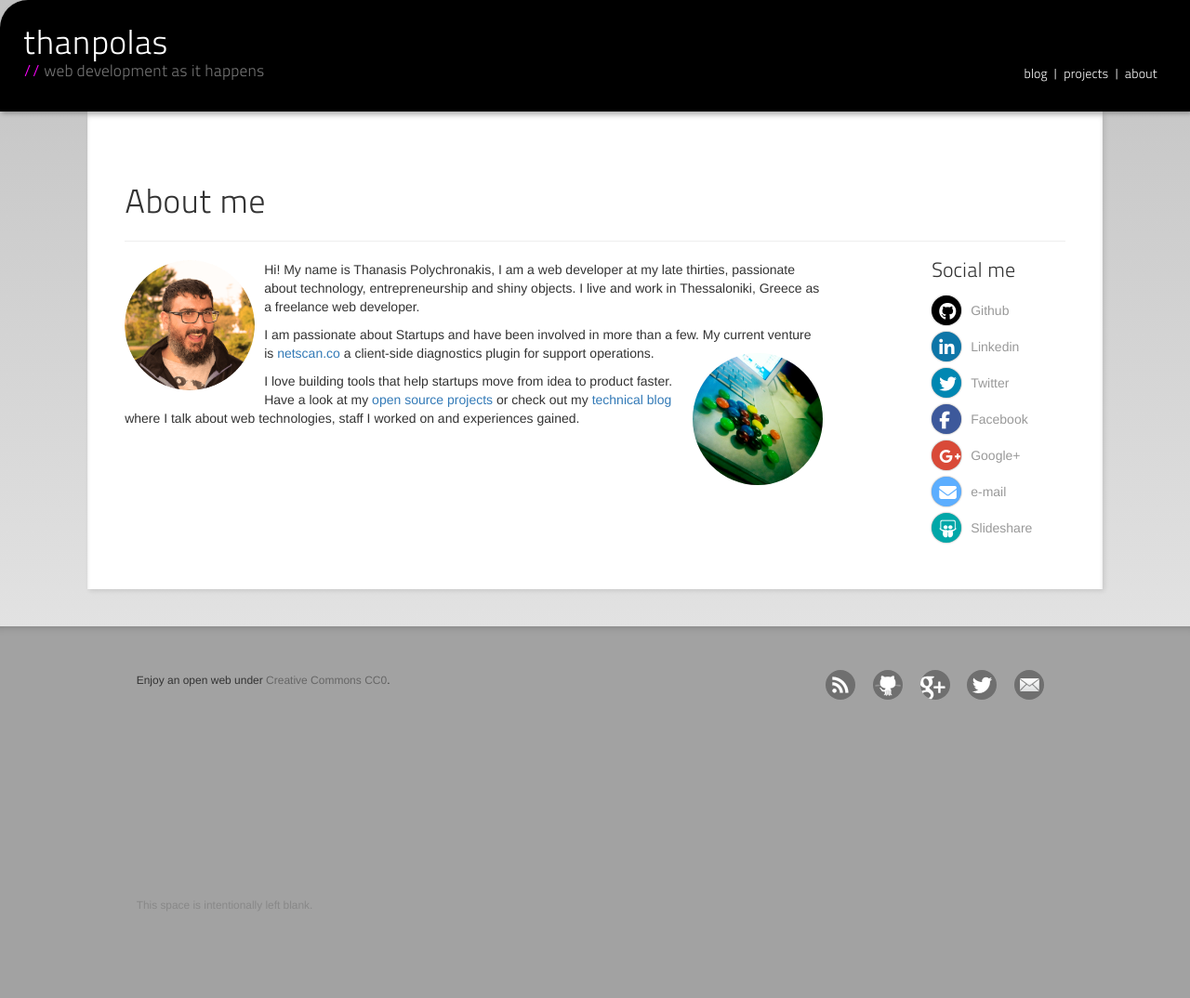
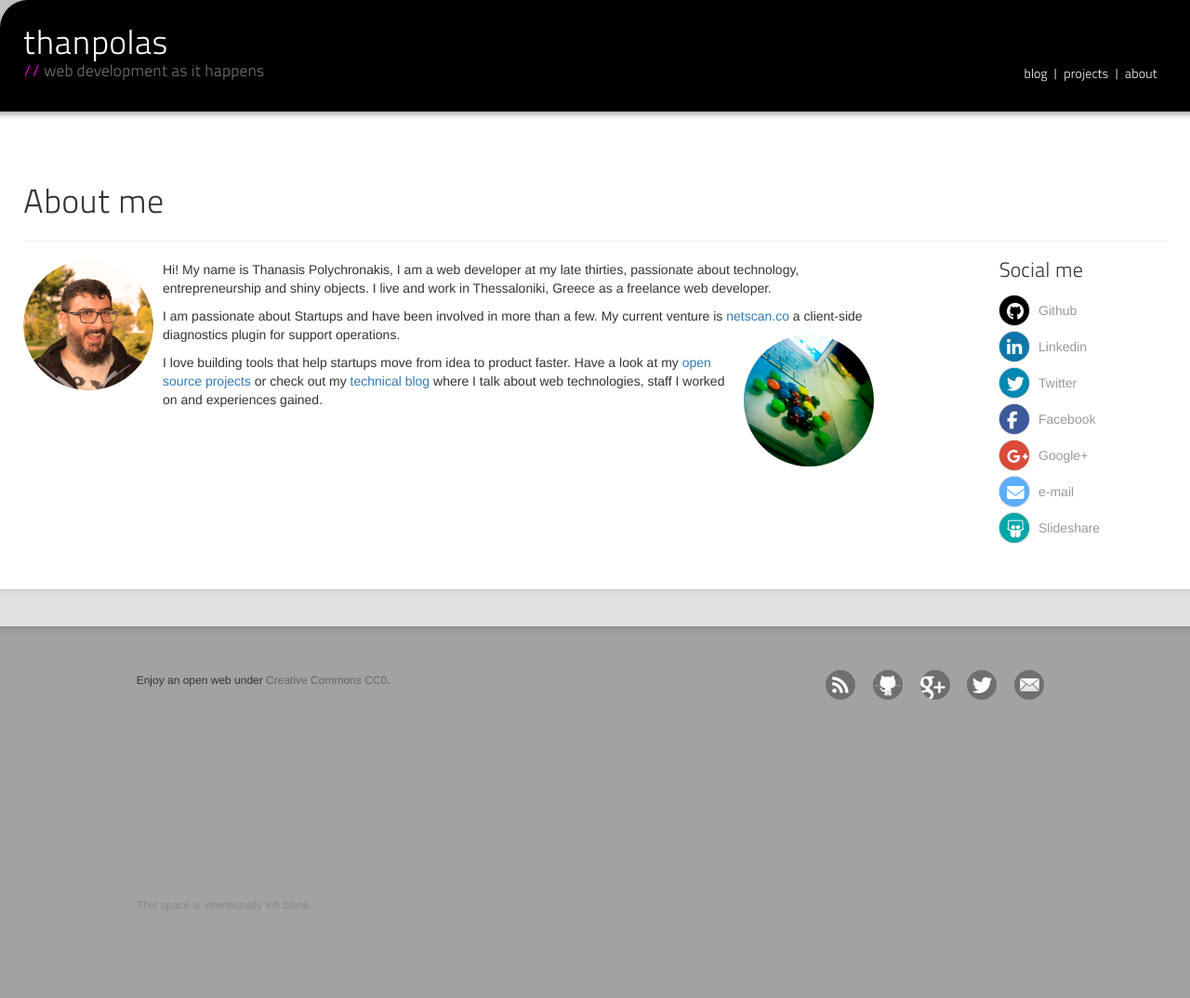
Before and after one commit to thanpolas/thanpolas.github.com, a Jekyll site: the page built from about/index.md, in a window 1280 px wide. Shown: the whole page at 93% size. Built offline with Jekyll 4.4.1, drawn with Linux system fonts in a browser that asks for light colours; nearby versions of some CDN libraries.

Commit message:
update pages.html to use typography-containers

```diff
--- a/_includes/themes/thanpolas/page.html
+++ b/_includes/themes/thanpolas/page.html
@@ -1,9 +1,11 @@
-<article class="row">
-  <div class="col-md-10 col-md-offset-1 content">
-    <div class="page-header">
-      <h1>{{ page.title }} {% if page.tagline %} <small>{{ page.tagline }}</small>{% endif %}</h1>
+<article class="typography-container">
+  <div class="row">
+    <div class="col-md-12 content">
+      <div class="page-header">
+        <h1>{{ page.title }} {% if page.tagline %} <small>{{ page.tagline }}</small>{% endif %}</h1>
+      </div>
+
+      {{ content }}
     </div>
-
-    {{ content }}
   </div>
 </article>
```
